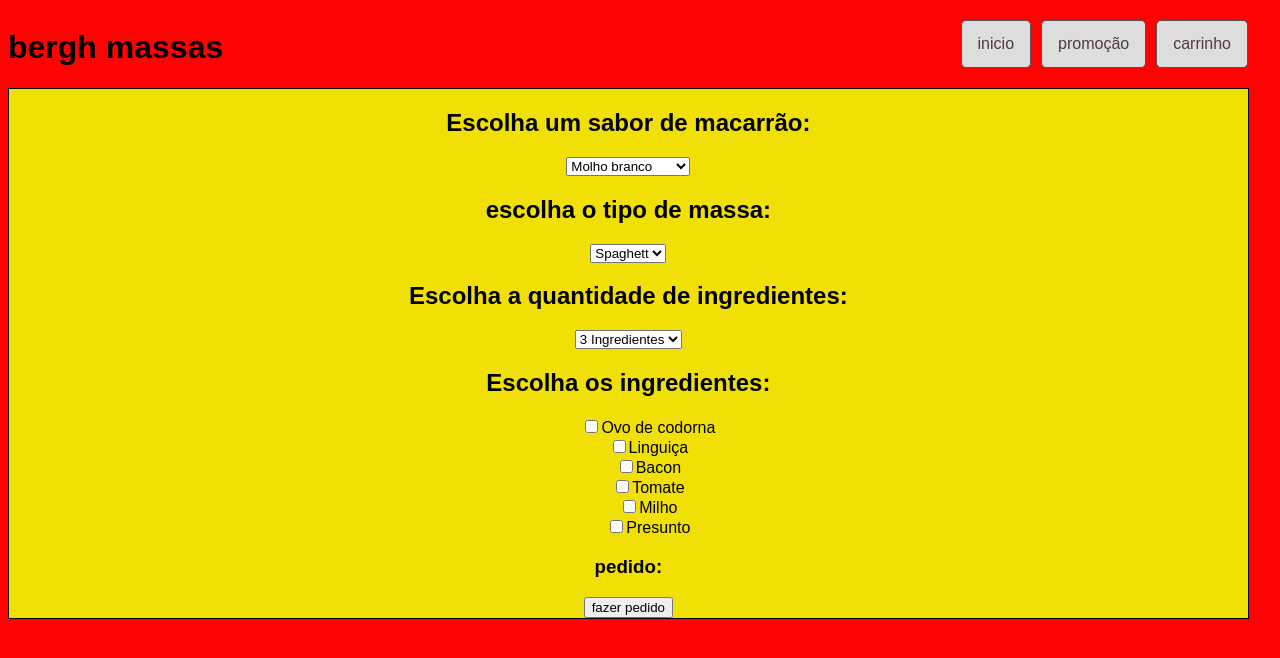
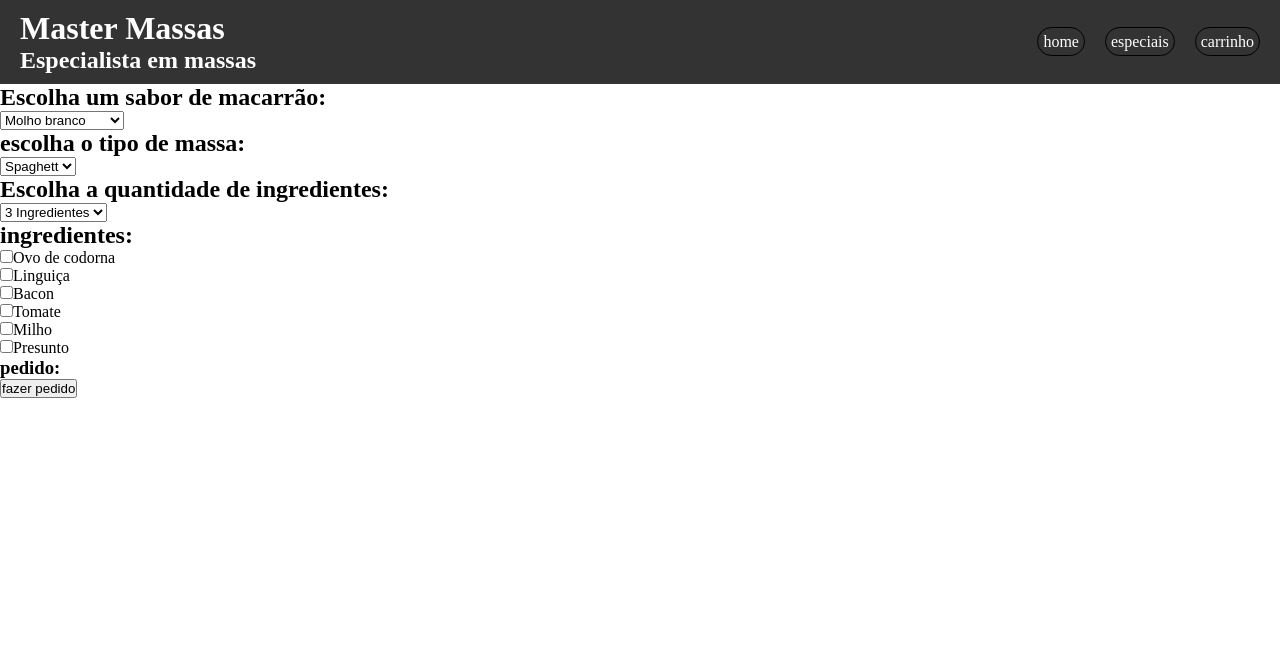
Before and after one commit to BerghFreitas/site, a plain HTML site: page site.html in a window 1280 px wide. Drawn offline with Linux system fonts and the light colour scheme; a script that the page names is missing; files whose address does not match are found by name.

Commit message:
header
feito um header bonitinho

```diff
--- a/script.js
+++ /dev/null
@@ -1,28 +0,0 @@
-
-const frm = document.querySelector("form")
-const tipoMolho = document.querySelector('#tipoMolho')
-const tipoMassa = document.querySelector('#tipoMassa')
-const resp1 = document.querySelector('#outRespPedido')
-const resp2 = document.querySelector('#outRespErro')
-const ingredientesList = document.querySelector(`#ingredientes`)
-
-
-
-frm.addEventListener  ('submit',  (e) => {
-    const molho = frm.saborMolho.value
-    const massa = frm.tipoMassa.value
-    const quantidadeIngredientes = frm.quantidadeIngredientes.value [0]
-
-    if (quantidadeIngredientes == 3) {
-        resp1.innerText = `vc escolheu ${molho}, macarrão tipo ${massa} e 3 ingredientes `
-        resp1.style.color = "blue"
-    } else {
-        resp1.innerText = `vc escolheu ${molho}, macarrão tipo ${massa} e 6 ingredientes`
-        resp1.style.color = "green"
-    }
-    e.preventDefault()
-})
-
-
-
-/**/
--- a/site.html
+++ b/site.html
@@ -7,41 +7,41 @@
     <link rel="stylesheet" type="text/css" href="style.css">
 </head>
 <body>
-  <header class="container flex">
-    <h1>bergh massas</h1>
-    <nav flex>
-      <a href="inicio">inicio</a>
-      <a href="promoção">promoção</a>
-      <a href="carrinho">carrinho</a>
+  <header class="cabecalho">
+    <div id="nomeEmpresa">
+      <h1>Master Massas</h1>
+      <h2>Especialista em massas</h2>
+    </div>
+  <nav >
+    <ul class="navegacao">
+      <li><a href="item">home</a></li>
+      <li><a href="item">especiais</a></li>
+      <li><a href="item">carrinho</a></li>
+    </ul>
   </nav>
   </header>
-    <form id="pizzaria">
+    <main>
+      <form>
         <h2>Escolha um sabor de macarrão:</h2>
-        <select id="saborMolho">
+          <select>
             <option value="Molho branco">Molho branco</option>
             <option value="Molho bolonhesa"> Molho bolonhesa</option>
             <option value="Molho 3 queijo">Molho 3 queijo</option>
           </select>
 
         <h2>escolha o tipo de massa:</h2>
-        <div id="tipoMassa">
-        <select id="tipoMassa">
+          <select>
             <option value="spaghett">Spaghett</option>
             <option value="penne">Penne</option>
             <option value="talharim">Talharim</option>
           </select>
-        </div>
-
         <h2>Escolha a quantidade de ingredientes:</h2>
-        <div id="quantidadeIngredientes">
-        <select id="quantidadeIngredientes">
+          <select>
             <option value="3">3 Ingredientes</option>
             <option value="6">6 Ingredientes</option>
           </select>
-        </div>
-
-        <h2>Escolha os ingredientes:</h2>
-        <div id="ingredientes">
+        <h2>ingredientes:</h2>
+          <section>
             <ul type="none">
               <li><input type="checkbox">Ovo de codorna</li>
               <li><input type="checkbox">Linguiça</li>
@@ -50,12 +50,12 @@
               <li><input type="checkbox">Milho</li>
               <li><input type="checkbox">Presunto</li>
             </ul>
-        </div>
-
+          </section>
         <h3>pedido: </h3>  <h3 id="outRespPedido"></h3>
         <h3 id="outRespErro"></h3>
           <input type="submit" name="" id="" value="fazer pedido">
           <script src="..//site/script.js"></script>
       </form>
+    </main>
 </body>
 </html>
--- a/style.css
+++ b/style.css
@@ -1,45 +1,40 @@
-.container .flex {
+* {
+    margin: 0;
+    padding: 0;
+}
+.cabecalho {
+        display: flex;
+        justify-content: space-between;
+        align-items: center;
+        background-color: #333;
+        padding: 10px 20px;
+        color: white;
+
+    }
+.navegacao {
+    list-style: none;
+    display: flex;
+    gap: 20px;
+}
+.navegacao li {
+    display: inline;
+}
+.navegacao a {
+    text-decoration: none;
+    color: white;
+    font-size: 1rem;
+    border: solid black 1px;
+    border-radius: 50px 50px;
+    padding: 5px;
 
 }
-.flex {
-display: flex;
-flex-wrap: wrap;
-
+.navegacao a:hover {
+    color: rgb(5, 5, 5);
+    background-color: rgb(211, 241, 75);
+.cabecalho h2:hover {
+    color: rgb(219, 235, 74);
+}
+.cabecalho h1:hover {
+    color: rgb(247, 24, 8);
 
 }
-nav a {
-  background: #ddd ;
-  margin-right: 10px;
-  float: left;
-  display: block;
-  color: rgb(80, 59, 59);
-  text-align: center;
-  padding: 14px 16px;
-  text-decoration: none;
-  border: solid 1px rgb(88, 83, 83);
-  border-radius: 5px;
-}
-nav a:hover {
-  background-color: #666565;
-  color: black;
-}
-nav {
-  overflow: hidden;
-  position: fixed;
-  top: 20px;
-  right: 0;
-  margin-right: 22px;
-}
-
-#pizzaria {
-  background: rgb(240, 224, 6); border: 1px solid;
-  width: 98%;
-
-
-}
-body {
-    font-family: Arial, sans-serif;
-    text-align: center;
-    background-color: rgb(255, 2, 2);
-    box-sizing: border-box;
-  }
```
Also changed, not shown: font.css (added). Lines whose indentation alone changed are shown as unchanged.
